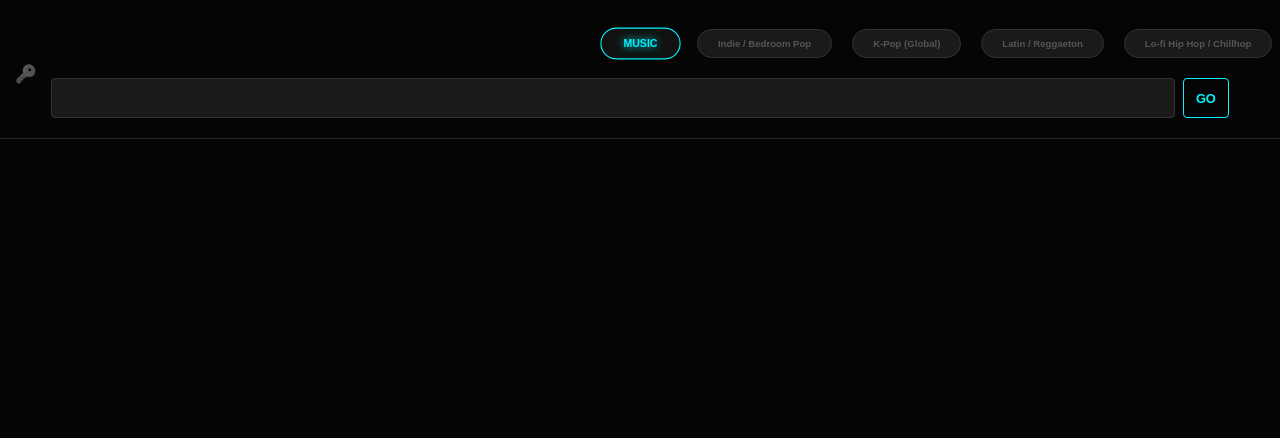
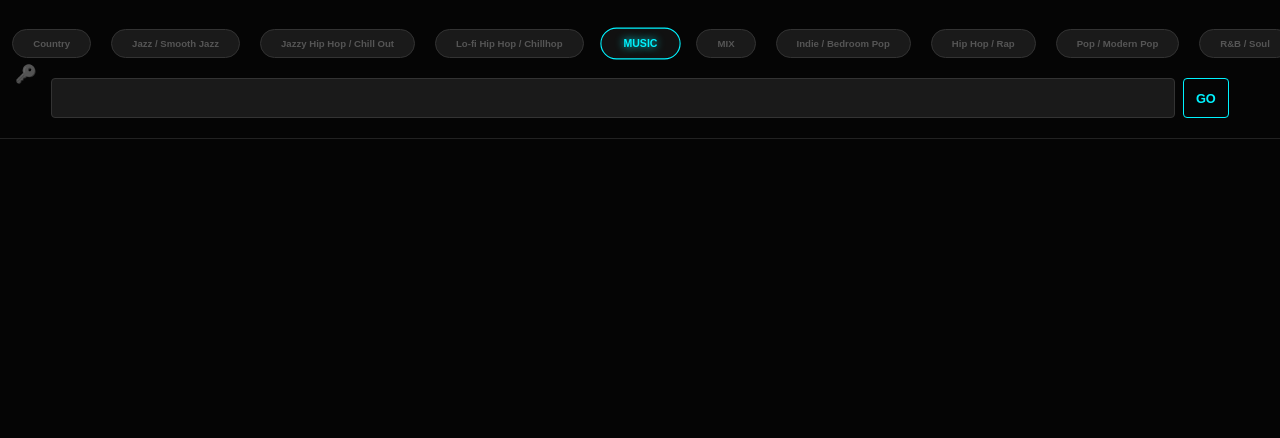
Before and after one commit to york-zefram/list-api, a plain HTML site: page index.html in a window 1280 px wide. Shown: the part 362-800 px from the top of the page. Drawn offline with Linux system fonts and the light colour scheme.

Commit message:
Update index.html

```diff
--- a/index.html
+++ b/index.html
@@ -24,15 +24,11 @@
         #current-time { left: 0; }
         #total-time { right: 0; }
 
-        /* 検索エリア：円形ロータリーUI */
         .search-area { padding: 10px 0 20px 0; background: var(--black); flex-shrink: 0; border-bottom: 1px solid #222; display: flex; flex-direction: column; align-items: center; position: relative; z-index: 10; overflow: hidden; }
 
-        /* 無限ループ・ロータリー構造 */
-        .rotary-container { width: 100%; overflow-x: auto; display: flex; scroll-snap-type: x mandatory; -webkit-overflow-scrolling: touch; padding: 10px 0; }
+        .rotary-container { width: 100%; overflow-x: auto; display: flex; scroll-snap-type: x mandatory; -webkit-overflow-scrolling: touch; padding: 10px 0; scroll-behavior: smooth; }
         .rotary-container::-webkit-scrollbar { display: none; }
-
-        /* 前後にバッファを持たせて無限感を演出 */
-        .rotary-track { display: flex; align-items: center; padding: 0 50%; } /* 中央開始のためのパディング */
+        .rotary-track { display: flex; align-items: center; padding: 0 50%; }
 
         .mode-btn {
             scroll-snap-align: center;
@@ -51,11 +47,9 @@
         }
         .mode-btn.active { color: var(--blue); border-color: var(--blue); background: #111; text-shadow: 0 0 8px var(--blue); transform: scale(1.1); }
 
-        /* 固定キー（鍵アイコン） */
         #key-trigger { position: absolute; left: 15px; top: 50%; transform: translateY(-50%); cursor: pointer; font-size: 1.1rem; transition: 0.3s; filter: grayscale(1); opacity: 0.4; z-index: 20; }
         #key-trigger.active { filter: grayscale(0); opacity: 1; text-shadow: 0 0 10px var(--green); }
 
-        /* 下の段：検索入力 */
         .bottom-row { width: 92%; display: flex; gap: 8px; align-items: center; margin-top: 10px; }
         .input-wrapper { flex-grow: 1; position: relative; }
         #search-input { background: var(--gray); border: 1px solid #333; border-radius: 4px; font-size: 1rem; color: white; width: 100%; padding: 10px; outline: none; box-sizing: border-box; }
@@ -98,20 +92,23 @@
 
         <div class="search-area">
             <div id="key-trigger" onclick="toggleSetup()">🔑</div>
-
             <div class="rotary-container" id="rotary">
                 <div class="rotary-track" id="track">
-                    <div id="m-music" class="mode-btn active" onclick="quickSearch('MUSIC', this)">MUSIC</div>
-                    <div class="mode-btn" onclick="quickSearch('Indie / Bedroom Pop', this)">Indie / Bedroom Pop</div>
-                    <div class="mode-btn" onclick="quickSearch('K-Pop (Global)', this)">K-Pop (Global)</div>
-                    <div class="mode-btn" onclick="quickSearch('Latin / Reggaeton', this)">Latin / Reggaeton</div>
-                    <div class="mode-btn" onclick="quickSearch('Lo-fi Hip Hop / Chillhop', this)">Lo-fi Hip Hop / Chillhop</div>
-                    <div class="mode-btn" onclick="quickSearch('EDM / Dance', this)">EDM / Dance</div>
-                    <div class="mode-btn" onclick="quickSearch('Rock / Alternative', this)">Rock / Alternative</div>
-                    <div class="mode-btn" onclick="quickSearch('Country', this)">Country</div>
-                    <div class="mode-btn" onclick="quickSearch('R&B / Soul', this)">R&B / Soul</div>
-                    <div class="mode-btn" onclick="quickSearch('Pop / Modern Pop', this)">Pop / Modern Pop</div>
-                    <div class="mode-btn" onclick="quickSearch('Hip Hop / Rap', this)">Hip Hop / Rap</div>
+                    <div class="mode-btn" data-val="Latin / Reggaeton" onclick="toggleGenre(this)">Latin / Reggaeton</div>
+                    <div class="mode-btn" data-val="EDM / Dance" onclick="toggleGenre(this)">EDM / Dance</div>
+                    <div class="mode-btn" data-val="Rock / Alternative" onclick="toggleGenre(this)">Rock / Alternative</div>
+                    <div class="mode-btn" data-val="Country" onclick="toggleGenre(this)">Country</div>
+                    <div class="mode-btn" data-val="Jazz / Smooth Jazz" onclick="toggleGenre(this)">Jazz / Smooth Jazz</div>
+                    <div class="mode-btn" data-val="Jazzy Hip Hop / Chill Out" onclick="toggleGenre(this)">Jazzy Hip Hop / Chill Out</div>
+                    <div class="mode-btn" data-val="Lo-fi Hip Hop / Chillhop" onclick="toggleGenre(this)">Lo-fi Hip Hop / Chillhop</div>
+
+                    <div id="m-music" class="mode-btn active" data-val="MUSIC" onclick="toggleGenre(this)">MUSIC</div>
+
+                    <div class="mode-btn" data-val="MIX" onclick="toggleGenre(this)">MIX</div>
+                    <div class="mode-btn" data-val="Indie / Bedroom Pop" onclick="toggleGenre(this)">Indie / Bedroom Pop</div>
+                    <div class="mode-btn" data-val="Hip Hop / Rap" onclick="toggleGenre(this)">Hip Hop / Rap</div>
+                    <div class="mode-btn" data-val="Pop / Modern Pop" onclick="toggleGenre(this)">Pop / Modern Pop</div>
+                    <div class="mode-btn" data-val="R&B / Soul" onclick="toggleGenre(this)">R&B / Soul</div>
                 </div>
             </div>
 
@@ -140,11 +137,11 @@
         let API_KEY = localStorage.getItem('ZEFRAM_API_KEY');
         let player, lastResultsHTML = "";
         let timer, isDragging = false;
+        let selectedGenres = [];
 
         window.addEventListener('DOMContentLoaded', () => {
             updateKeyStatus();
             initSeekBar();
-            // 初期位置をMUSICに
             const rotary = document.getElementById('rotary');
             const musicBtn = document.getElementById('m-music');
             rotary.scrollLeft = musicBtn.offsetLeft - (rotary.offsetWidth / 2) + (musicBtn.offsetWidth / 2);
@@ -250,29 +247,38 @@
             return m.toString().padStart(2, '0') + ":" + rs.toString().padStart(2, '0');
         }
 
-        function quickSearch(val, el) {
-            document.querySelectorAll('.mode-btn').forEach(b => b.classList.remove('active'));
-            el.classList.add('active');
+        function toggleGenre(el) {
+            const val = el.getAttribute('data-val');
+            const rotary = document.getElementById('rotary');
 
-            // 中央へスクロール
-            const rotary = document.getElementById('rotary');
+            if (val === 'MUSIC') {
+                selectedGenres = [];
+                document.querySelectorAll('.mode-btn').forEach(b => b.classList.remove('active'));
+                el.classList.add('active');
+            } else {
+                document.getElementById('m-music').classList.remove('active');
+                if (el.classList.contains('active')) {
+                    el.classList.remove('active');
+                    selectedGenres = selectedGenres.filter(g => g !== val);
+                } else {
+                    el.classList.add('active');
+                    selectedGenres.push(val);
+                }
+                if (selectedGenres.length === 0) document.getElementById('m-music').classList.add('active');
+            }
+
             rotary.scrollTo({
                 left: el.offsetLeft - (rotary.offsetWidth / 2) + (el.offsetWidth / 2),
                 behavior: 'smooth'
             });
 
-            if (val === 'MUSIC') {
-                document.getElementById('search-input').value = "";
-            } else {
-                document.getElementById('search-input').value = val;
-                doSearch();
-            }
+            document.getElementById('search-input').value = selectedGenres.join(' ');
         }
 
         async function doSearch() {
             if (!API_KEY) return toggleSetup();
             const q = document.getElementById('search-input').value;
-            if (!q) return;
+            if (!q && selectedGenres.length === 0) return;
             document.getElementById('status').innerText = "SEARCHING...";
             try {
                 const url = `https://www.googleapis.com/youtube/v3/search?part=snippet&q=${encodeURIComponent(q + " - Topic")}&maxResults=50&key=${API_KEY}`;
```
